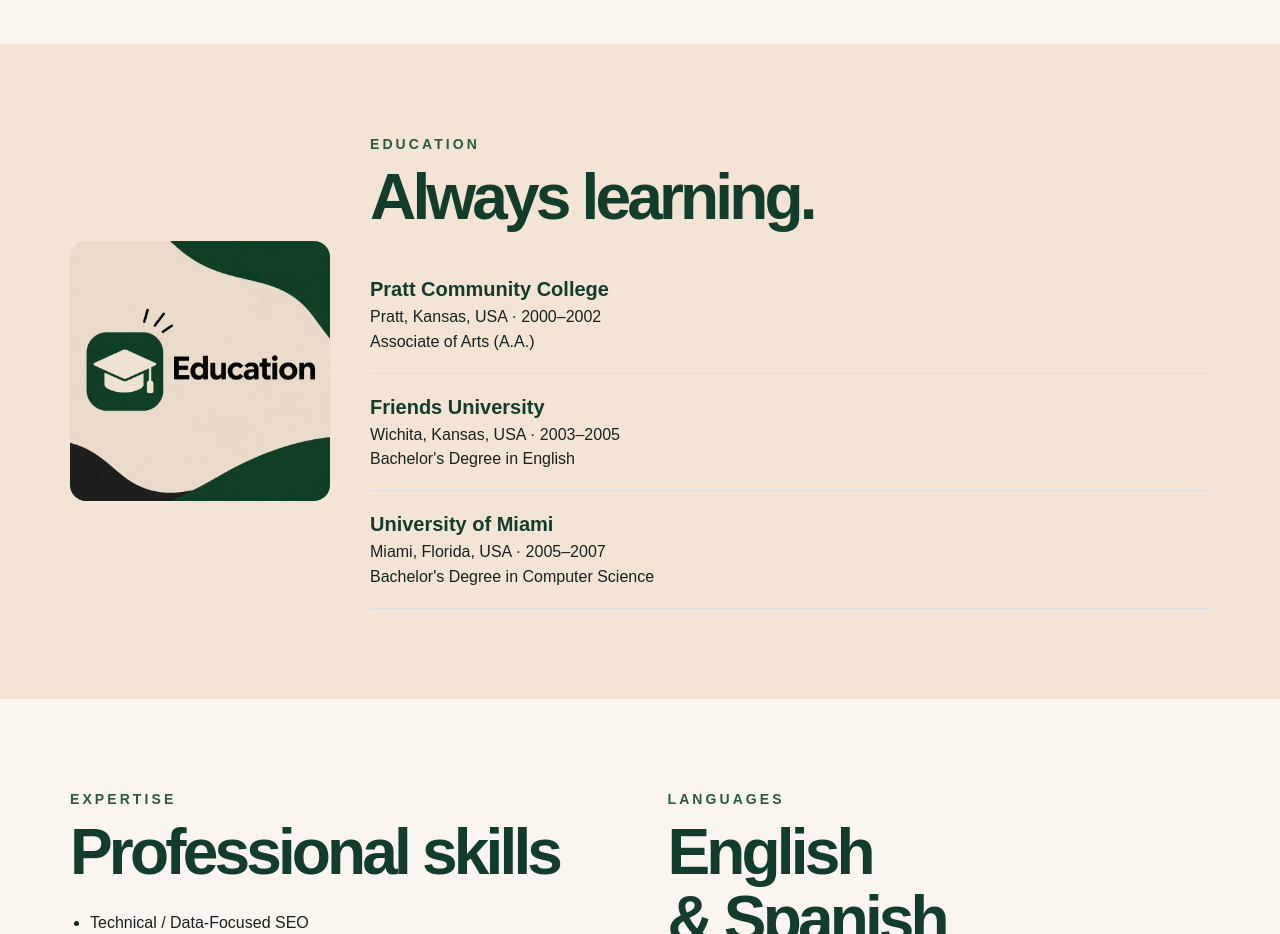
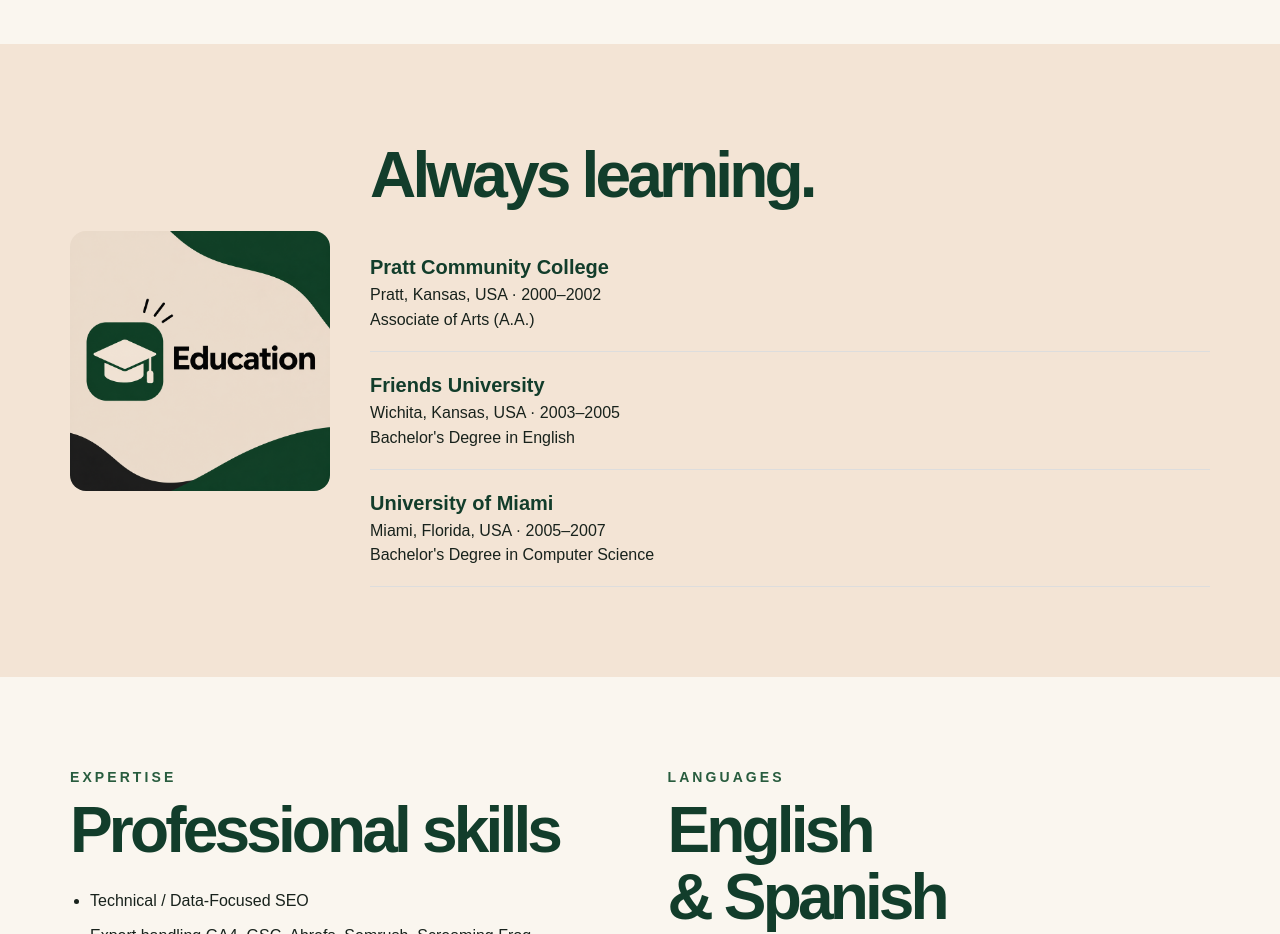
Before and after one commit to fredgalla/freddy-gallardo-website, a plain HTML site: page index.html in a window 1280 px wide. Shown: the part 2700-3634 px from the top of the page. Drawn offline with Linux system fonts and the light colour scheme.

Commit message:
removed "Education" text from index.html
removed "Education" text from index.html

```diff
--- a/index.html
+++ b/index.html
@@ -5,7 +5,7 @@
 <section class="section"><div class="wrap intro"><div><h2 class="section-title">About Me</h2></div><p>Since 2010, I have specialized in bringing organic traffic to local businesses in the US and in managing &amp; building websites that prioritize both technical performance and search visibility to convert leads into real clients.</p></div></section>
 <section class="section dark"><div class="wrap"><div class="eyebrow eyebrow--light">What I do</div><h2 class="section-title">Experience that delivers.</h2><div class="cards"><article class="feature"><img alt="SEO, AEo, GEO" src="assets/img-03.png"/><div class="copy"><p>I build the strategy to rank on Google, ChatGPT, Gemini, Perplexity, Etc.</p></div></article><article class="feature"><img alt="Web Development" src="assets/img-06.png"/><div class="copy"><p>I build mobile first websites that run fast &amp; show up in search engines.</p></div></article><article class="feature"><img alt="Paid Ads" src="assets/img-09.png"/><div class="copy"><p>I build &amp; manage campaigns in Google &amp; Meta that convert to leads.</p></div></article></div></div></section>
 <section class="section"><div class="wrap"><div class="eyebrow">Career</div><h2 class="section-title">Professional experience</h2><div class="timeline"><article class="job"><span class="date">2023 – 2026</span><h3>DTL Consultants</h3><strong>SEO Specialist &amp; Web Dev</strong><p>Manage and run SEO campaigns. Build and redesign WordPress websites.</p></article><article class="job"><span class="date">2020 – 2022</span><h3>Kttp Marketing Agency</h3><strong>Web Dev &amp; SEO Specialist</strong><p>Design and manage WordPress sites. Run SEO campaigns.</p></article><article class="job"><span class="date">2018 – 2020</span><h3>Legal Soft</h3><strong>SEO Specialist &amp; Web Dev</strong><p>Manage and run SEO campaigns. Website design and management.</p></article><article class="job"><span class="date">2010 – 2018</span><h3>MC Trends Marketing Agency</h3><strong>Web Dev &amp; SEO Specialist</strong><p>Design and manage WordPress sites. Run SEO campaigns.</p></article></div></div></section>
-<section class="section section--cream"><div class="wrap edu"><img alt="Education" src="assets/img-08.png"/><div><div class="eyebrow">Education</div><h2 class="section-title">Always learning.</h2><div class="edu-item"><strong>Pratt Community College</strong>Pratt, Kansas, USA · 2000–2002<br/>Associate of Arts (A.A.)</div><div class="edu-item"><strong>Friends University</strong>Wichita, Kansas, USA · 2003–2005<br/>Bachelor's Degree in English</div><div class="edu-item"><strong>University of Miami</strong>Miami, Florida, USA · 2005–2007<br/>Bachelor's Degree in Computer Science</div></div></div></section>
+<section class="section section--cream"><div class="wrap edu"><img alt="Education" src="assets/img-08.png"/><div><div class="eyebrow"></div><h2 class="section-title">Always learning.</h2><div class="edu-item"><strong>Pratt Community College</strong>Pratt, Kansas, USA · 2000–2002<br/>Associate of Arts (A.A.)</div><div class="edu-item"><strong>Friends University</strong>Wichita, Kansas, USA · 2003–2005<br/>Bachelor's Degree in English</div><div class="edu-item"><strong>University of Miami</strong>Miami, Florida, USA · 2005–2007<br/>Bachelor's Degree in Computer Science</div></div></div></section>
 <section class="section"><div class="wrap skills"><div><div class="eyebrow">Expertise</div><h2 class="section-title">Professional skills</h2><ul><li>Technical / Data-Focused SEO</li><li>Expert handling GA4, GSC, Ahrefs, Semrush, Screaming Frog</li><li>On-Page, Technical, Off-Page SEO</li><li>Local SEO (Google Business Profile Optimization)</li><li>Google &amp; Meta Ads</li><li>Keyword Research &amp; Content Writing</li><li>WordPress, Next.JS, Astro, &amp; EmDash Website Development</li><li>HTML, CSS, JS, PHP, Python</li></ul></div><div><div class="eyebrow">Languages</div><h2 class="section-title">English<br/>&amp; Spanish</h2><p>Helping businesses connect with their audiences through strategy, technology and effective communication.</p></div></div></section>
 <section class="section dark" id="work"><div class="wrap"><div class="eyebrow eyebrow--light">Portfolio</div><h2 class="section-title">Selected works.</h2>
 <div class="portfolio"><h3>Automotive Industry</h3><div class="projects"><a class="project" href="https://bullet-automotive.com/"><img alt="Automotive workshop" src="assets/img-10.png"/><b>Bullet Automotive &amp; Diesel ↗</b></a><a class="project" href="https://axpauto.com/"><img alt="Auto technician" src="assets/img-12.jpg"/><b>AXP Auto ↗</b></a><a class="project" href="https://accurateautomotiveaz.com/"><img alt="Engine maintenance" src="assets/img-14.jpg"/><b>Accurate Automotive ↗</b></a><a class="project" href="https://monsoonauto.com/"><img alt="Vehicle service" src="assets/img-16.jpg"/><b>Monsoon Automotive ↗</b></a><a class="project" href="https://phoenixautorepairco.com/"><img alt="Auto repair shop" src="assets/img-18.jpg"/><b>Phoenix Auto Repair ↗</b></a><a class="project" href="https://flyingwrench.net/"><img alt="Home exterior" src="assets/img-20.jpg"/><b>Flying Wrench Services ↗</b></a></div></div>
```
